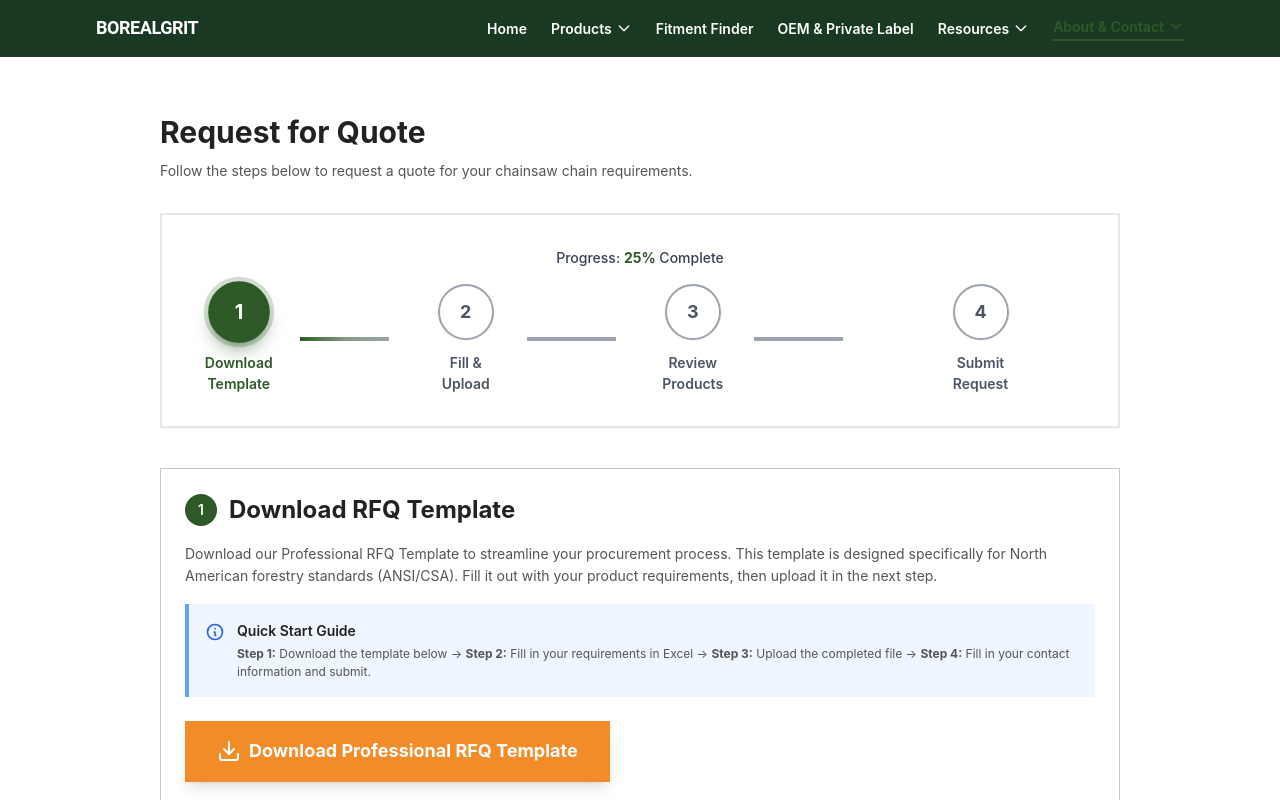
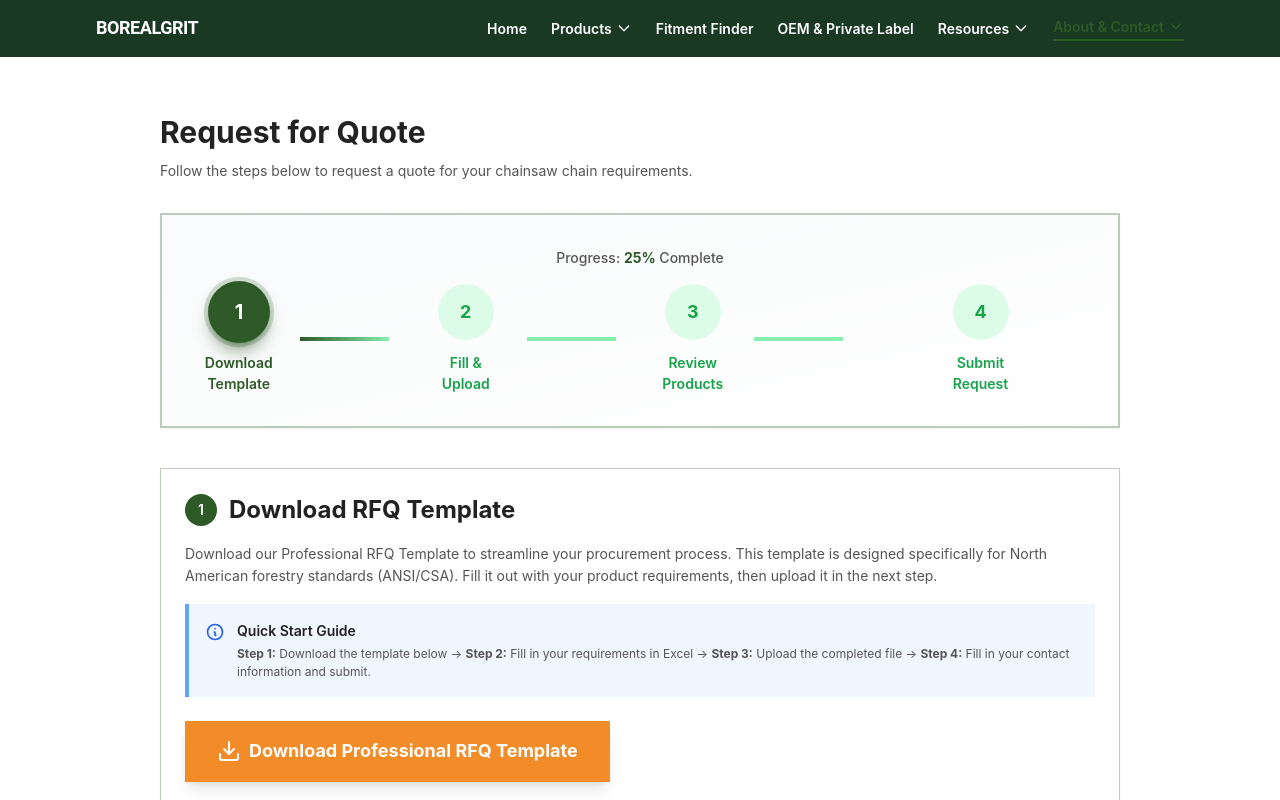
Before and after one commit to LoganOYoung/chainsaw-chain-supplier-borealgrit, a Next.js app: page /request-quote in a window 1280 px wide. Shown: the top 800 px of the page. Built offline with nearby package versions, Linux system fonts and the light colour scheme.

Commit message:
Unify step indicator colors: all steps use green theme instead of gray

```diff
--- a/app/request-quote/page.tsx
+++ b/app/request-quote/page.tsx
@@ -395,29 +395,23 @@ ${uploadedFile ? `\n--- Uploaded RFQ File: ${uploadedFile.name} ---\n${uploadedF
 
   const currentStep = getCurrentStep()
 
-  // Step indicator component - Enhanced version with unified colors
+  // Step indicator component - Enhanced version (all steps unified in green theme)
   const StepIndicator = ({ step, label, isActive, isCompleted }: { step: number; label: string; isActive: boolean; isCompleted: boolean }) => (
     <div className="flex items-center flex-1 md:flex-row flex-col">
       <div className="flex flex-col items-center flex-1">
-        <div className={`relative w-12 h-12 md:w-14 md:h-14 rounded-full flex items-center justify-center font-bold text-base md:text-lg border-2 transition-all duration-300 ${
+        <div className={`relative w-12 h-12 md:w-14 md:h-14 rounded-full flex items-center justify-center font-bold text-base md:text-lg border-3 transition-all duration-300 ${
           isCompleted
-            ? 'bg-green-600 text-white border-green-700 shadow-lg shadow-green-600/40 scale-110'
+            ? 'bg-green-500 text-white border-green-600 shadow-lg shadow-green-500/50 scale-110'
             : isActive
-              ? 'bg-forest-brand text-white border-forest-brand shadow-lg shadow-forest-brand/40 scale-110 ring-4 ring-forest-brand/20'
-              : 'bg-white text-gray-600 border-gray-400 shadow-sm'
+              ? 'bg-forest-brand text-white border-forest-brand shadow-lg shadow-forest-brand/50 scale-110 ring-4 ring-forest-brand/20'
+              : 'bg-green-100 text-green-600 border-green-300'
         }`}>
           {isCompleted ? <CheckCircle className="w-7 h-7 md:w-8 md:h-8" /> : step}
           {isActive && !isCompleted && (
             <div className="absolute inset-0 rounded-full border-2 border-forest-brand animate-ping opacity-75"></div>
           )}
         </div>
-        <span className={`text-xs md:text-sm mt-3 font-semibold text-center max-w-[100px] md:max-w-[80px] transition-colors ${
-          isActive
-            ? 'text-forest-brand'
-            : isCompleted
-              ? 'text-green-700'
-              : 'text-gray-600'
-        }`}>
+        <span className={`text-xs md:text-sm mt-3 font-semibold text-center max-w-[100px] md:max-w-[80px] ${isActive ? 'text-forest-brand' : isCompleted ? 'text-green-600' : 'text-green-600'}`}>
           {label}
         </span>
       </div>
@@ -426,18 +420,18 @@ ${uploadedFile ? `\n--- Uploaded RFQ File: ${uploadedFile.name} ---\n${uploadedF
           {/* Desktop: Horizontal connector */}
           <div className={`hidden md:block flex-1 h-1 mx-2 md:mx-4 transition-all duration-300 ${
             isCompleted
-              ? 'bg-gradient-to-r from-green-600 via-green-500 to-green-400'
+              ? 'bg-gradient-to-r from-green-500 to-green-400'
               : isActive
-                ? 'bg-gradient-to-r from-forest-brand via-forest-brand/60 to-gray-400'
-                : 'bg-gray-400'
+                ? 'bg-gradient-to-r from-forest-brand to-green-300'
+                : 'bg-green-300'
           }`} />
           {/* Mobile: Vertical connector */}
           <div className={`md:hidden w-1 h-8 my-2 transition-all duration-300 ${
             isCompleted
-              ? 'bg-gradient-to-b from-green-600 via-green-500 to-green-400'
+              ? 'bg-gradient-to-b from-green-500 to-green-400'
               : isActive
-                ? 'bg-gradient-to-b from-forest-brand via-forest-brand/60 to-gray-400'
-                : 'bg-gray-400'
+                ? 'bg-gradient-to-b from-forest-brand to-green-300'
+                : 'bg-green-300'
           }`} />
         </>
       )}
@@ -461,9 +455,9 @@ ${uploadedFile ? `\n--- Uploaded RFQ File: ${uploadedFile.name} ---\n${uploadedF
 
         {/* Step Indicator - Only show for RFQ flow, not resource requests */}
         {!resourceRequest && (
-          <div className="mb-10 bg-white border-2 border-gray-200 rounded-none p-4 md:p-8 shadow-sm">
+          <div className="mb-10 bg-gradient-to-br from-gray-50 to-white border-2 border-forest-brand/30 rounded-none p-4 md:p-8 shadow-sm">
             <div className="mb-4 text-center">
-              <p className="text-sm text-gray-700 font-medium">
+              <p className="text-sm text-text-body font-medium">
                 Progress: <span className="text-forest-brand font-bold">{Math.round((currentStep / 4) * 100)}%</span> Complete
               </p>
             </div>
```
